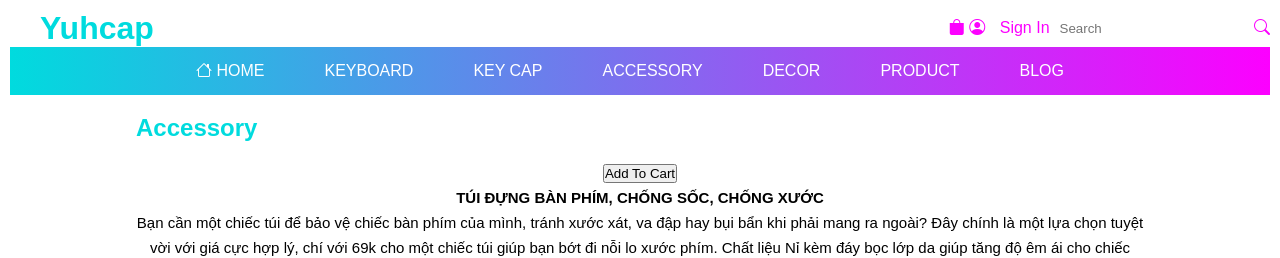
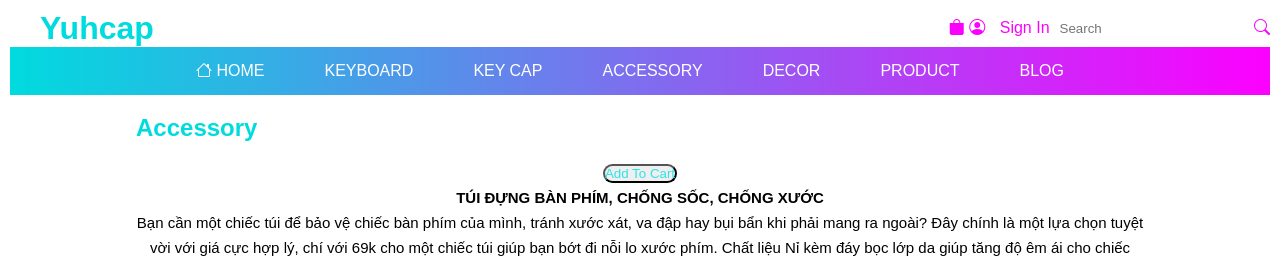
Before and after one commit to NQyuh237/ProjectMD1-NguyenQuangHuy, a plain HTML site: page accessory.html in a window 1280 px wide. Shown: the top 258 px of the page. Drawn offline with nearby package versions, Linux system fonts and the light colour scheme.

Commit message:
Projectt

```diff
--- a/accessory.html
+++ b/accessory.html
@@ -40,7 +40,7 @@
     <main>
         <h3>Accessory</h3>
         <div>
-            <button onclick="addToCart()">Add To Cart</button>
+            <button onclick="addToCart()" style=" color: #2ae5e8; border-radius: 10px;">Add To Cart</button>
         </div>
         <h4 id="name">TÚI ĐỰNG BÀN PHÍM, CHỐNG SỐC, CHỐNG XƯỚC</h4>
         <p id="description">Bạn cần một chiếc túi để bảo vệ chiếc bàn phím của mình, tránh xước xát, va đập hay bụi bẩn
```
